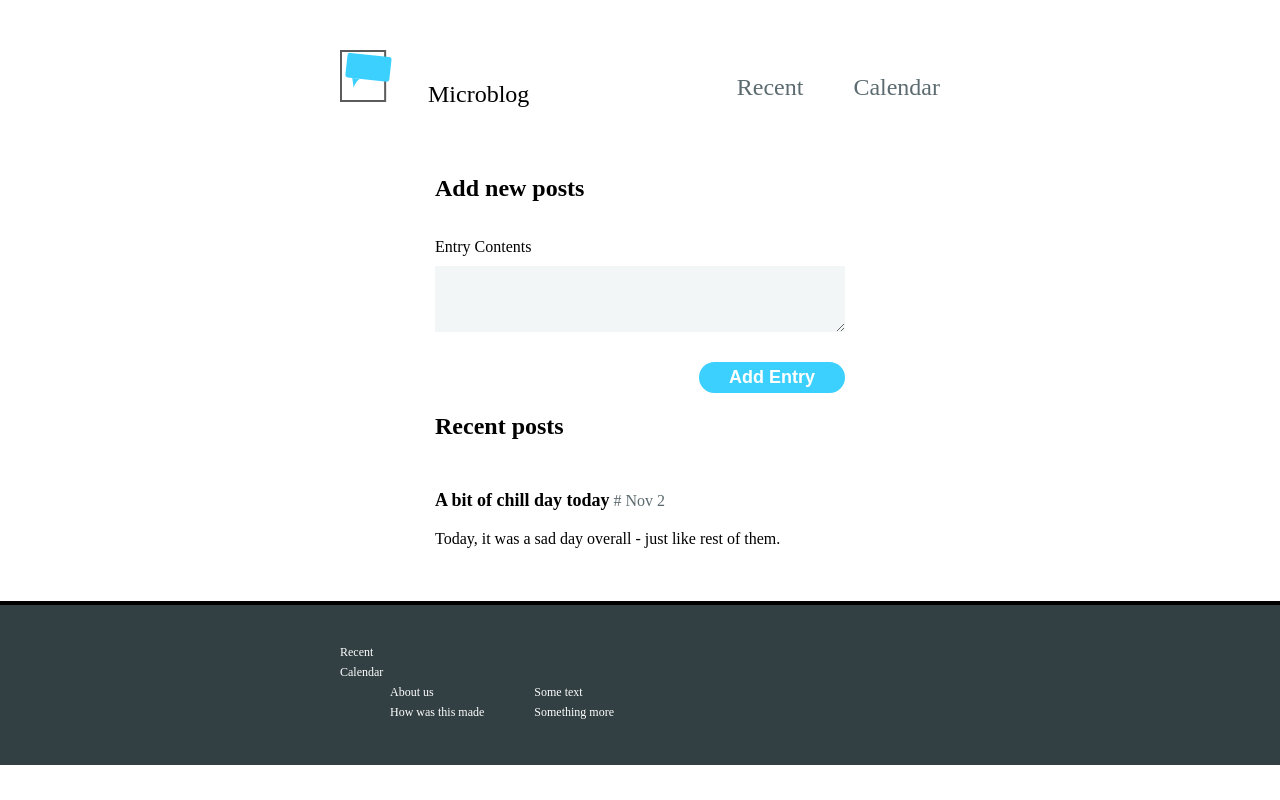
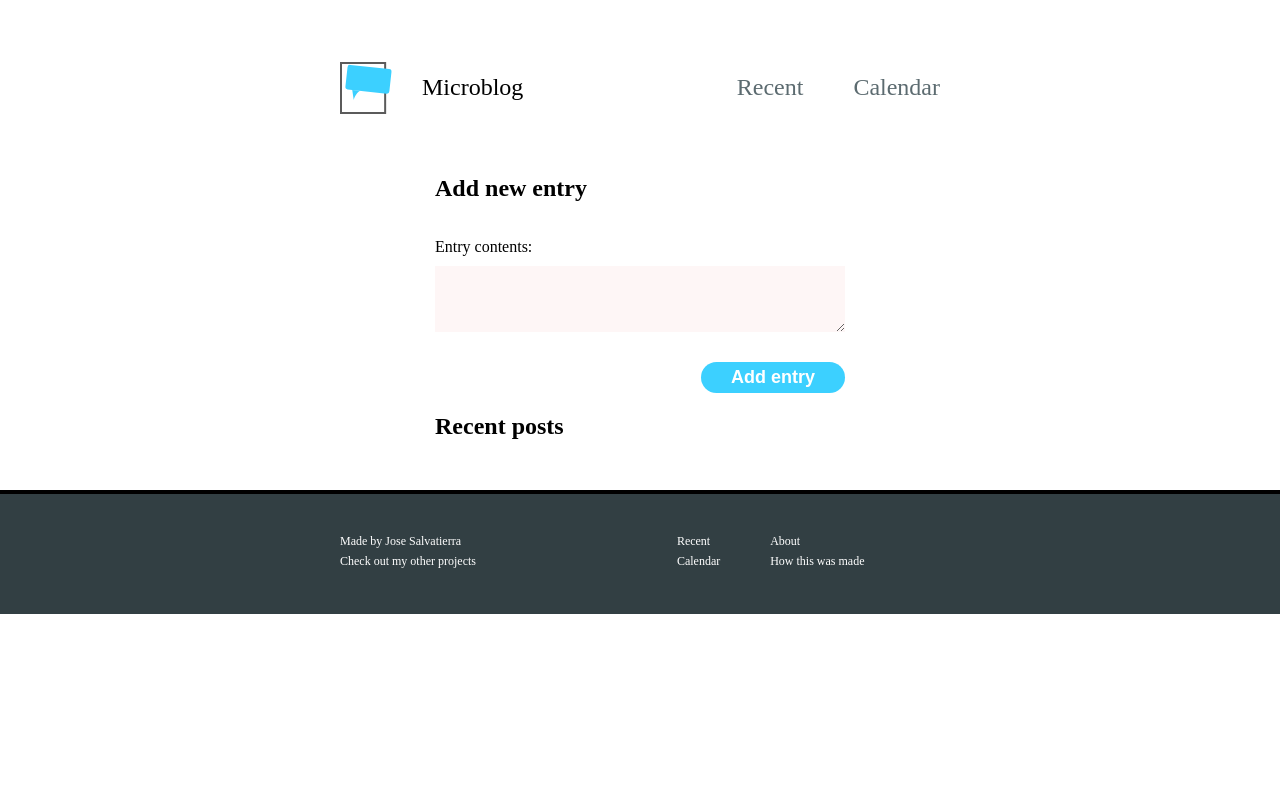
Before and after one commit to gagan-codes-42/Microblog-in-Flask, a Flask app: page / in a window 1280 px wide. Run offline with Flask 3, Linux system fonts and the light colour scheme; data that the repository does not hold is empty.

Commit message:
Microblog Completed

```diff
--- a/app.py
+++ b/app.py
@@ -5,16 +5,36 @@
 # wasn't working due to templates folder not being there - as per Jinja2
 
 import datetime
+import os
 from flask import Flask, render_template, request
+from pymongo import MongoClient
+#from dotenv import load_dotenv
 
-app = Flask(__name__)
+#load_dotenv()
 
-entries = [] # later to be replaced with mongo db database -> intial POC
+def create_app():
+    app = Flask(__name__)
+    client = MongoClient("mongodb+srv://gaganchaudhary74:cA0hCXcewnGAeWXQ@code-test-ground.mzeyb3b.mongodb.net/Microblog")
+    app.db = client.Microblog
 
-@app.route("/", methods = ["GET","POST"])
-def home():
-    if request.method == "POST":
-        entry_content = request.form.get("content")
-        formatted_date = datetime.datetime.today().strftime("%Y-%m-%d")
-        entries.append((entry_content,formatted_date))
-    return render_template("home.html",entries=entries)
+#entries = [] # later to be replaced with mongo db database -> intial POC
+
+    @app.route("/", methods = ["GET","POST"])
+    def home():
+        #print([e for e in app.db.Entries.find({})])
+        if request.method == "POST":
+            entry_content = request.form.get("content")
+            formatted_date = datetime.datetime.today().strftime("%Y-%m-%d")
+            #entries.append((entry_content,formatted_date))
+            app.db.Entries.insert_one({"content":entry_content,"date":formatted_date})
+
+        entries_with_date = [(
+            entry["content"],
+            entry["date"],
+            datetime.datetime.strptime(entry["date"],'%Y-%m-%d').strftime("%b %d")
+            )
+            for entry in app.db.Entries.find({})
+        ]
+        return render_template("home.html",entries=entries_with_date)
+
+    return app
--- /dev/null
+++ b/requirements.txt
@@ -0,0 +1,4 @@
+flask
+python-dotenv
+pymongo[srv]
+gunicorn
--- a/static/style.css
+++ b/static/style.css
@@ -159,3 +159,130 @@
 .footer__item:hover {
   text-decoration: underline;
 }
+
+/// own
+
+html{
+    font-family: Lato, sans-serif;
+}
+
+*,
+*::after,
+*::before{
+    box-sizing: inherit;
+}
+
+.navbar{
+  max-width: 640px;
+  margin: 50px auto;
+  padding: 0 20px;
+  display: flex;
+  flex-direction: row;
+  justify-content: space-between;
+  font-size: 24px;
+}
+
+.navbar__brand{
+  display: flex;
+  align-items: center;
+}
+
+.navbar__logo {
+  margin-right: 30px;
+}
+
+.navbar__navigation{
+    display: flex;
+    flex-direction: row;
+    padding: 0;
+    list-style: none;
+    color: #5c6b70;
+}
+
+.navbar__navigation-item{
+    margin-left: 50px;
+}
+
+.navbar__link{
+    text-decoration: none;
+    color: inherit;
+}
+
+.main{
+    max-width: 450px;
+    margin: 0 auto;
+    padding: 0 20px;
+}
+
+.form{
+    display: flex;
+    flex-direction: column;
+    align-items: flex-end;
+}
+
+.form__input{
+    width: 100%;
+}
+
+.form__label{
+    display: block;
+    margin-bottom: 10px;
+}
+
+.form__textarea{
+    width: inherit;
+    font-size: 18px;
+    padding: 12px 20px;
+    border: none;
+    background-color: #fef6f6;
+    margin-bottom: 10px;
+    //box-sizing: border-box; // done at top instead
+}
+
+.form__submit{
+    background-color: #3cd0ff;
+    border: none;
+    font-size: 18px;
+    font-weight: bold;
+    padding: 5px 30px;
+    border-radius: 20px;
+    color: white;
+    cursor: pointer;
+}
+
+.form__submit:hover{
+    background-color: #18c1e1;
+}
+
+.entry {
+    margin-top: 50px;
+}
+
+.entry__title{
+    display: inline;
+    font-size: 18px;
+}
+
+.entry__date{
+    color: #5c6b70;
+}
+
+.entry__content {
+    font-size: 16px;
+    line-height: 150%;
+}
+
+.footer{
+    background-color: #323f43;
+    border-top: 4px solid black;
+    font-size: 12px;
+    padding: 40px 0px;
+    color: white;
+    margin-top: 50px;
+}
+
+.footer__content{
+    max_width: 640px;
+    margin: 0 auto;
+    display: flex;
+    flex-direction: row;
--- a/templates/home.html
+++ b/templates/home.html
@@ -4,12 +4,12 @@
   <meta charset="UTF-8">
   <meta name="viewport" content="width=device-width, initial-scale=1.0">
   <title>Microblog</title>
-    <link rel="stylesheet" href="./static/style.css"/>
+  <link rel="stylesheet" href="/static/style.css" />
 </head>
 <body>
   <header class="navbar">
-      <div class="navbar__brand>">
-      <img class = "navbar__logo" src = "./static/logo.svg" alt="The Microblog logo"/> Microblog
+    <div class="navbar__brand">
+      <img class="navbar__logo" src="/static/logo.svg" alt="The Microblog logo" />Microblog
     </div>
     <ul class="navbar__navigation">
       <li class="navbar__navigation-item">
@@ -22,46 +22,47 @@
   </header>
   <main class="main">
     <section>
-        <h1>Add new posts</h1>
+      <h1>Add new entry</h1>
       <form class="form" method="POST">
-          <p class = "form__input">
-          <label for="entry" class="form__label">Entry Contents</label>
+        <p class="form__input">
+          <label for="entry" class="form__label">Entry contents:</label>
           <textarea name="content" id="entry" class="form__textarea"></textarea>
         </p>
-          <button type="submit" class="form__submit">Add Entry</button>
+        <button type="submit" class="form__submit">Add entry</button>
       </form>
     </section>
     <section>
       <h1>Recent posts</h1>
+      {% for entry in entries %}
         <article class="entry">
           <div>
-        <h2 class="entry__title">A bit of chill day today</h2>
-        <time class="entry__date" datetime="02-11-2023"> # Nov 2</time>
+            <h2 class="entry__title">{{ entry[0] | truncate(30, true) }}</h2>
+            <time class="entry__date" datetime="{{ entry[1] }}">• {{ entry[2] }}</time>
           </div>
           <p class="entry__content">
-        Today, it was a sad day overall - just like rest of them.
+            {{ entry[0] }}
           </p>
         </article>
+      {% endfor %}
     </section>
   </main>
   <footer class="footer">
     <div class="footer__content">
-    <seciton class="left">
+      <section class="left">
+        <a class="footer__item">Made by Jose Salvatierra</a>
+        <a class="footer__item">Check out my other projects</a>
+      </section>
+      <section class="right">
+        <div class="footer__column">
           <a class="footer__item">Recent</a>
           <a class="footer__item">Calendar</a>
-    </section>
-    <seciton class="right">
-      <div class="footer__column">
-        <a class="footer__item">About us</a>
-        <a class="footer__item">How was this made</a>
         </div>
         <div class="footer__column">
-        <a class="footer__item">Some text</a>
-        <a class="footer__item">Something more</a>
+          <a class="footer__item" href="#">About</a>
+          <a class="footer__item">How this was made</a>
         </div>
       </section>
     </div>
   </footer>
-	<!--<script src="index.js"></script> -->
 </body>
 </html>
```
Lines whose indentation alone changed are shown as unchanged.
